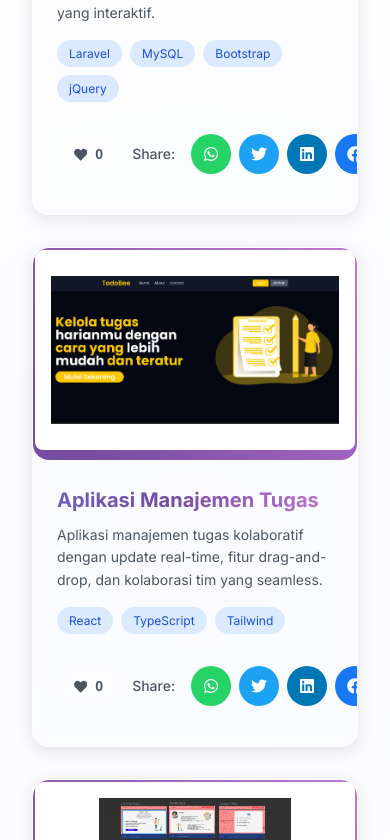
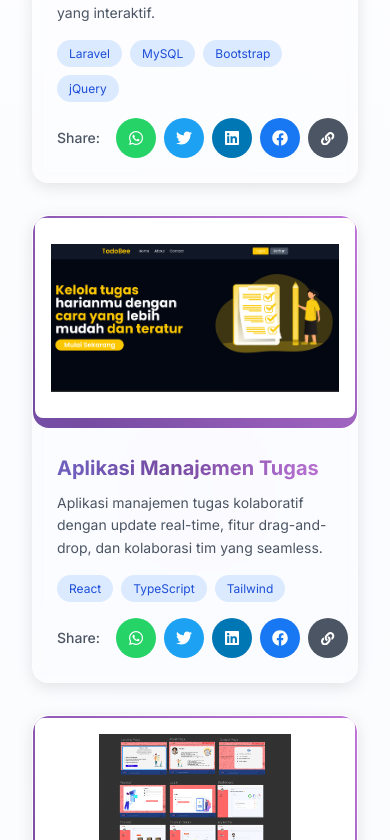
Before and after one commit to adinnur890/my-portfolio, a React (Vite) app: page / in a window 390 px wide. Shown: the part 8824-9664 px from the top of the page. Built offline with nearby package versions, Linux system fonts and the light colour scheme.

Commit message:
feat: update portfolio components and styling - Replace LikeButton with ProjectShowcase (star ratings) - Reset VisitorCounter to show 0 - Remove Live Demo button from Hero - Update project actions styling - Add mobile responsive improvements

```diff
--- a/src/App.tsx
+++ b/src/App.tsx
@@ -7,7 +7,7 @@ import { Services } from './components/Sections/Services';
 import { Projects } from './components/Sections/Projects';
 import { Testimonials } from './components/Sections/Testimonials';
 import Timeline from './components/Sections/Timeline';
-import LikeDemo from './components/Sections/LikeDemo';
+import ProjectShowcase from './components/Sections/LikeDemo';
 import { Contact } from './components/Sections/Contact';
 import { Footer } from './components/Layout/Footer';
 import ScrollToTop from './components/UI/ScrollToTop';
@@ -31,7 +31,7 @@ function App() {
           <Services />
           <Projects />
           <Testimonials />
-          <LikeDemo />
+          <ProjectShowcase />
           <Timeline />
           <Contact />
         </main>
--- a/src/components/Sections/Hero.tsx
+++ b/src/components/Sections/Hero.tsx
@@ -1,5 +1,5 @@
 import React, { useState, useEffect } from 'react';
-import { FiGithub, FiLinkedin, FiTwitter, FiMail, FiDownload, FiEye } from 'react-icons/fi';
+import { FiGithub, FiLinkedin, FiTwitter, FiMail, FiDownload, FiEye, FiExternalLink } from 'react-icons/fi';
 import { SiReact, SiTypescript, SiNodedotjs, SiPython } from 'react-icons/si';
 import { Button } from '../UI/Button';
 import { personalInfo } from '../../data/personal';
--- a/src/components/Sections/Projects.tsx
+++ b/src/components/Sections/Projects.tsx
@@ -5,7 +5,6 @@ import { Button } from '../UI/Button';
 import { useScrollAnimation } from '../../hooks/useScrollAnimation';
 import { projects, categories } from '../../data/projects';
 import SearchProjects from '../UI/SearchProjects';
-import LikeButton from '../UI/LikeButton';
 import ShareButtons from '../UI/ShareButtons';
 
 export const Projects: React.FC = () => {
@@ -119,8 +118,7 @@ export const Projects: React.FC = () => {
                   ))}
                 </div>
 
-                <div className="project-actions" style={{ display: 'flex', justifyContent: 'space-between', alignItems: 'center', marginTop: '1rem' }}>
-                  <LikeButton projectId={project.id} initialLikes={0} />
+                <div className="project-actions" style={{ display: 'flex', justifyContent: 'flex-end', alignItems: 'center', marginTop: '1rem' }}>
                   <ShareButtons
                     title={project.title}
                     description={project.description}
--- a/src/components/UI/LikeButton.tsx
+++ b/src/components/UI/LikeButton.tsx
@@ -7,68 +7,61 @@ interface LikeButtonProps {
 }
 
 const LikeButton: React.FC<LikeButtonProps> = ({ projectId, initialLikes = 0 }) => {
-  const [likes, setLikes] = useState(initialLikes);
+  const [likes, setLikes] = useState(0);
   const [isLiked, setIsLiked] = useState(false);
   const [isAnimating, setIsAnimating] = useState(false);
-  const [loading, setLoading] = useState(true);
 
   useEffect(() => {
-    const fetchLikes = async () => {
-      // Use localStorage only for now
-      const projectLikes = localStorage.getItem(`project_${projectId}_likes`);
+    try {
+      const savedLikes = localStorage.getItem(`project_${projectId}_likes`);
       const likedProjects = JSON.parse(localStorage.getItem('likedProjects') || '[]');
 
-      setLikes(projectLikes ? parseInt(projectLikes) : 0);
+      setLikes(savedLikes ? parseInt(savedLikes) : 0);
       setIsLiked(likedProjects.includes(projectId));
-      setLoading(false);
-    };
+    } catch (error) {
+      console.log('Error loading likes:', error);
+      setLikes(0);
+      setIsLiked(false);
+    }
+  }, [projectId]);
 
-    fetchLikes();
-  }, [projectId, initialLikes]);
-
-  const handleLike = async () => {
-    if (loading) return;
-
+  const handleLike = () => {
+    try {
       const likedProjects = JSON.parse(localStorage.getItem('likedProjects') || '[]');
 
-    // Use localStorage only
       if (isLiked) {
         // Unlike
         const newLikedProjects = likedProjects.filter((id: number) => id !== projectId);
         localStorage.setItem('likedProjects', JSON.stringify(newLikedProjects));
-      const newLikes = likes - 1;
+        const newLikes = Math.max(0, likes - 1);
         setLikes(newLikes);
         localStorage.setItem(`project_${projectId}_likes`, newLikes.toString());
         setIsLiked(false);
       } else {
         // Like
+        if (!likedProjects.includes(projectId)) {
           likedProjects.push(projectId);
+        }
         localStorage.setItem('likedProjects', JSON.stringify(likedProjects));
         const newLikes = likes + 1;
         setLikes(newLikes);
         localStorage.setItem(`project_${projectId}_likes`, newLikes.toString());
         setIsLiked(true);
 
-      // Trigger animation
+        // Animation
         setIsAnimating(true);
         setTimeout(() => setIsAnimating(false), 600);
       }
+    } catch (error) {
+      console.log('Error saving likes:', error);
+    }
   };
-
-  if (loading) {
-    return (
-      <button className="like-button">
-        <FaHeart className="heart-icon" />
-        <span className="like-count">...</span>
-      </button>
-    );
-  }
 
   return (
     <button
       onClick={handleLike}
       className={`like-button ${isLiked ? 'liked' : ''} ${isAnimating ? 'animating' : ''}`}
-      disabled={loading}
+      type="button"
     >
       <FaHeart className="heart-icon" />
       <span className="like-count">{likes}</span>
--- a/src/components/UI/VisitorCounter.tsx
+++ b/src/components/UI/VisitorCounter.tsx
@@ -7,33 +7,14 @@ const VisitorCounter: React.FC = () => {
   const [loading, setLoading] = useState(true);
 
   useEffect(() => {
-    const fetchVisitorCount = () => {
-      // Use localStorage only
-      const localVisitors = localStorage.getItem('totalVisitors') || '0';
-      const today = new Date().toDateString();
-      const lastVisit = localStorage.getItem('lastVisit');
+    // Reset counters to 0
+    localStorage.removeItem('totalVisitors');
+    localStorage.removeItem('todayVisits');
+    localStorage.removeItem('lastVisit');
 
-      // Increment total visitors
-      const newVisitors = parseInt(localVisitors) + 1;
-      setVisitors(newVisitors);
-      localStorage.setItem('totalVisitors', newVisitors.toString());
-
-      // Handle today's visits
-      if (lastVisit !== today) {
-        localStorage.setItem('todayVisits', '1');
-        localStorage.setItem('lastVisit', today);
-        setTodayVisits(1);
-      } else {
-        const todayCount = localStorage.getItem('todayVisits') || '0';
-        const newTodayCount = parseInt(todayCount) + 1;
-        localStorage.setItem('todayVisits', newTodayCount.toString());
-        setTodayVisits(newTodayCount);
-      }
-
-      setLoading(false);
-    };
-
-    fetchVisitorCount();
+    setVisitors(0);
+    setTodayVisits(0);
+    setLoading(false);
   }, []);
 
   if (loading) {
@@ -55,14 +36,14 @@ const VisitorCounter: React.FC = () => {
       <div className="counter-item">
         <FaUsers className="counter-icon" />
         <div className="counter-info">
-          <span className="counter-number">{visitors.toLocaleString()}</span>
+          <span className="counter-number">0</span>
           <span className="counter-label">Total Visitors</span>
         </div>
       </div>
       <div className="counter-item">
         <FaEye className="counter-icon" />
         <div className="counter-info">
-          <span className="counter-number">{todayVisits}</span>
+          <span className="counter-number">0</span>
           <span className="counter-label">Today</span>
         </div>
       </div>
--- a/src/data/personal.ts
+++ b/src/data/personal.ts
@@ -7,6 +7,7 @@ export const personalInfo = {
   location: "Sukabumi, Indonesia",
   avatar: "/images/avatar.jpg",
   resume: "/resume.pdf",
+  deployUrl: "https://my-portfolio-adin.vercel.app",
   social: {
     github: "https://github.com/adinnurdiansyah",
     linkedin: "https://linkedin.com/in/adinnurdiansyah",
--- a/src/index.css
+++ b/src/index.css
@@ -923,11 +923,34 @@ body.dark .tech-tag {
 .project-actions {
   display: flex;
   gap: 0.75rem;
+  align-items: center;
+  justify-content: space-between;
+  flex-wrap: wrap;
 }
 
 .project-actions .btn {
   flex: 1;
   justify-content: center;
+}
+
+.project-actions .view-counter {
+  flex: none;
+}
+
+.project-actions .share-buttons {
+  flex: none;
+  margin: 0;
+}
+
+@media (max-width: 640px) {
+  .project-actions {
+    flex-direction: column;
+    gap: 0.5rem;
+  }
+
+  .project-actions .share-buttons {
+    justify-content: center;
+  }
 }
 
 /* Contact form */
@@ -1619,50 +1642,39 @@ body.dark .counter-label {
   }
 }
 
-/* Like Button */
-.like-button {
+/* View Counter */
+.view-counter {
   display: flex;
   align-items: center;
   gap: 0.5rem;
   padding: 0.5rem 1rem;
-  background: rgba(255, 255, 255, 0.1);
-  border: 1px solid rgba(255, 255, 255, 0.2);
+  background: rgba(59, 130, 246, 0.1);
+  border: 1px solid rgba(59, 130, 246, 0.2);
   border-radius: 25px;
-  color: var(--gray-600);
-  cursor: pointer;
-  transition: all 0.3s ease;
+  color: #3b82f6;
+  font-size: 0.875rem;
+  font-weight: 500;
+  min-width: 70px;
+  justify-content: center;
   backdrop-filter: blur(10px);
 }
 
-.like-button:hover {
-  background: rgba(255, 255, 255, 0.2);
-  transform: translateY(-2px);
-}
-
-.like-button.liked {
-  background: rgba(239, 68, 68, 0.1);
-  border-color: rgba(239, 68, 68, 0.3);
-  color: #ef4444;
-}
-
-.like-button.animating .heart-icon {
-  animation: heartBeat 0.6s ease-in-out;
-}
-
-@keyframes heartBeat {
-  0% { transform: scale(1); }
-  25% { transform: scale(1.3); }
-  50% { transform: scale(1.1); }
-  100% { transform: scale(1); }
-}
-
-.heart-icon {
-  transition: all 0.3s ease;
-}
-
-.like-count {
+body.dark .view-counter {
+  background: rgba(59, 130, 246, 0.15);
+  border: 1px solid rgba(59, 130, 246, 0.3);
+  color: #60a5fa;
+}
+
+.view-icon {
+  font-size: 1rem;
+  animation: pulse 2s ease-in-out infinite;
+}
+
+.view-count {
   font-size: 0.875rem;
   font-weight: 600;
+  min-width: 20px;
+  text-align: center;
 }
 
 /* Share Buttons */
--- a/vite.config.ts
+++ b/vite.config.ts
@@ -7,6 +7,7 @@ export default defineConfig({
   base: '//',
   server: {
     port: 3000,
+    host: '0.0.0.0',
     open: true
   },
   build: {
```
Also changed, not shown: src/components/Sections/LikeDemo.tsx (+30 -8 lines), src/components/UI/ViewCounter.tsx (added, +30 -0 lines). Lines whose indentation alone changed are shown as unchanged.
